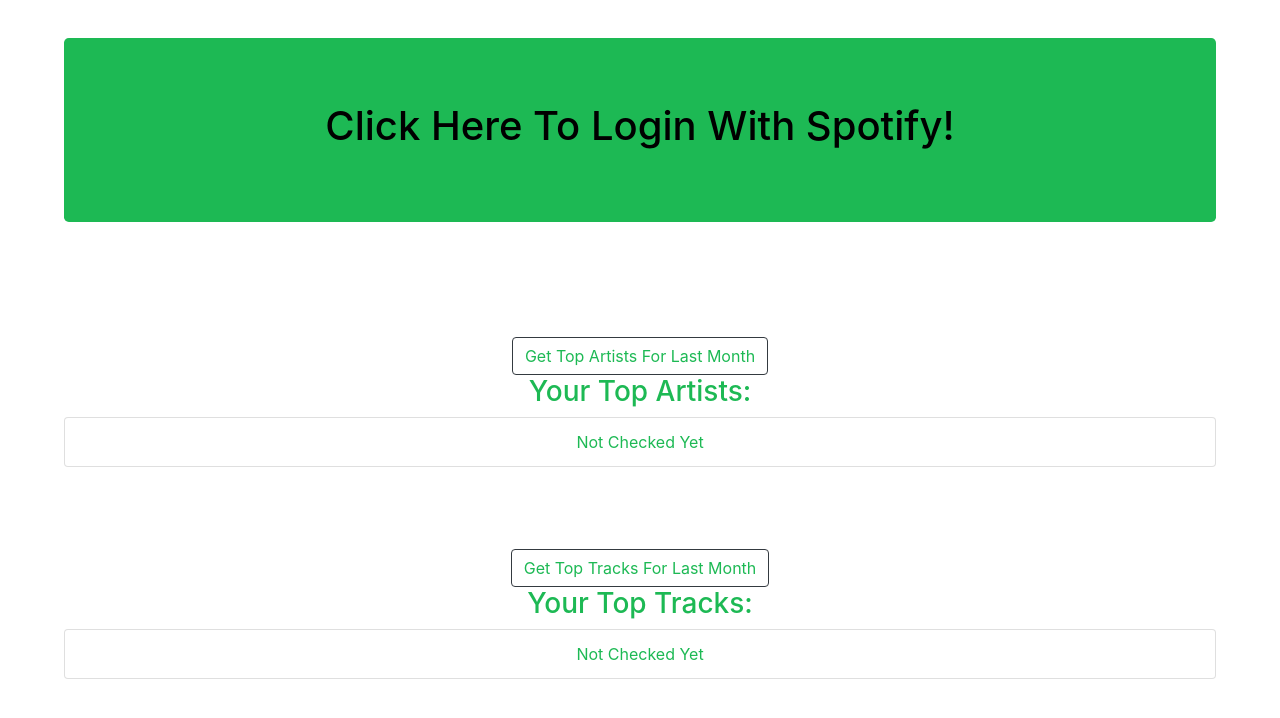
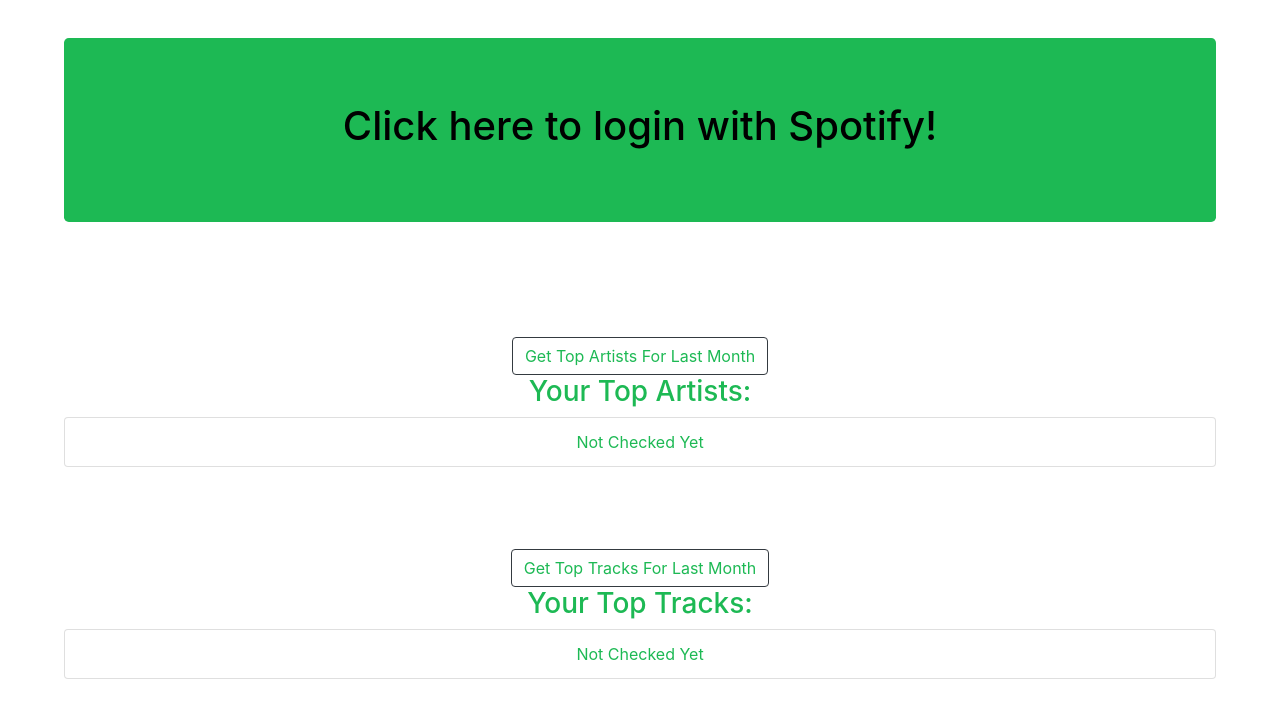
Before and after one commit to jakerdou/spotify-monthly-updates, a React (Create React App) app in the folder client/: page / in a window 1280 px wide. Shown: the top 718 px of the page. Built offline with nearby package versions, Linux system fonts and the light colour scheme; what spotify-web-api-js would draw is missing.

Commit message:
login button message changes

```diff
--- a/client/src/App.js
+++ b/client/src/App.js
@@ -12,26 +12,10 @@
 class App extends React.Component {
   constructor(){
     super();
-    const params = this.getHashParams();
 
     this.state = {
-      loggedIn: params.access_token ? true : false
     }
 
-    if (params.access_token) {
-      spot.setAccessToken(params.access_token);
-    }
-  }
-
-  getHashParams() {
-    var hashParams = {};
-    var e, r = /([^&;=]+)=?([^&;]*)/g,
-        q = window.location.hash.substring(1);
-    while ( e = r.exec(q)) {
-       hashParams[e[1]] = decodeURIComponent(e[2]);
-    }
-
-    return hashParams;
   }
 
   render(){
--- a/client/src/components/ArtistList.js
+++ b/client/src/components/ArtistList.js
@@ -6,12 +6,14 @@
 import Button from 'react-bootstrap/Button'
 import ListGroup from 'react-bootstrap/ListGroup'
 
+import {getHashParams} from '../functions.js'
+
 const spot = new Spotify();
 
 class ArtistList extends React.Component {
   constructor(){
     super();
-    const params = this.getHashParams();
+    const params = getHashParams();
 
     this.state = {
       loggedIn: params.access_token ? true : false,
@@ -28,21 +30,10 @@
     }
   }
 
-  getHashParams() {
-    var hashParams = {};
-    var e, r = /([^&;=]+)=?([^&;]*)/g,
-        q = window.location.hash.substring(1);
-    while ( e = r.exec(q)) {
-       hashParams[e[1]] = decodeURIComponent(e[2]);
-    }
-
-    return hashParams;
-  }
-
   getMyTopArtistsMonthly() {
 
-    if(this.state.loggedIn == true) {
-      var accessToken = this.getHashParams().access_token;
+    if(this.state.loggedIn === true) {
+      var accessToken = getHashParams().access_token;
       var self = this;
 
       $.ajax({
--- a/client/src/components/LogInBar.js
+++ b/client/src/components/LogInBar.js
@@ -1,5 +1,6 @@
 import React from 'react';
 import './LogInBar.css';
+import {getHashParams} from '../functions.js'
 
 import Jumbotron from 'react-bootstrap/Jumbotron'
 
@@ -8,14 +9,17 @@
     super();
 
     this.state = {
-      loginMessage: "Click Here To Login With Spotify!"
+
     }
   }
 
-  loginClick() {
-    this.setState({
-      loginMessage: "You can now view your monthly statistics!"
-    })
+  getLoginMessage() {
+    if (getHashParams().access_token) {
+      return "You can now view your monthly Spotify statistics!"
+    }
+    else {
+      return "Click here to login with Spotify!"
+    }
   }
 
   render(){
@@ -23,8 +27,8 @@
     return (
       <div className="LogInBar">
         <a href="http://localhost:8888" id="loginLink">
-          <Jumbotron id="loginJTron" onClick = {() => this.loginClick()}>
-            <h1>{this.state.loginMessage}</h1>
+          <Jumbotron id="loginJTron">
+            <h1>{this.getLoginMessage()}</h1>
           </Jumbotron>
         </a>
       </div>
--- a/client/src/components/TrackList.js
+++ b/client/src/components/TrackList.js
@@ -6,12 +6,14 @@
 import Button from 'react-bootstrap/Button'
 import ListGroup from 'react-bootstrap/ListGroup'
 
+import {getHashParams} from '../functions.js'
+
 const spot = new Spotify();
 
 class TrackList extends React.Component {
   constructor(){
     super();
-    const params = this.getHashParams();
+    const params = getHashParams();
 
     this.state = {
       loggedIn: params.access_token ? true : false,
@@ -28,21 +30,10 @@
     }
   }
 
-  getHashParams() {
-    var hashParams = {};
-    var e, r = /([^&;=]+)=?([^&;]*)/g,
-        q = window.location.hash.substring(1);
-    while ( e = r.exec(q)) {
-       hashParams[e[1]] = decodeURIComponent(e[2]);
-    }
-
-    return hashParams;
-  }
-
   getMyTopTracksMonthly() {
 
-    if(this.state.loggedIn == true) {
-      var accessToken = this.getHashParams().access_token;
+    if(this.state.loggedIn === true) {
+      var accessToken = getHashParams().access_token;
       var self = this;
 
       $.ajax({
--- /dev/null
+++ b/client/src/functions.js
@@ -0,0 +1,10 @@
+export function getHashParams() {
+  var hashParams = {};
+  var e, r = /([^&;=]+)=?([^&;]*)/g,
+      q = window.location.hash.substring(1);
+  while ( e = r.exec(q)) {
+     hashParams[e[1]] = decodeURIComponent(e[2]);
+  }
+
+  return hashParams;
+}
```
Also changed, not shown: 1 other file (tests, documents, lock files or other folders).
